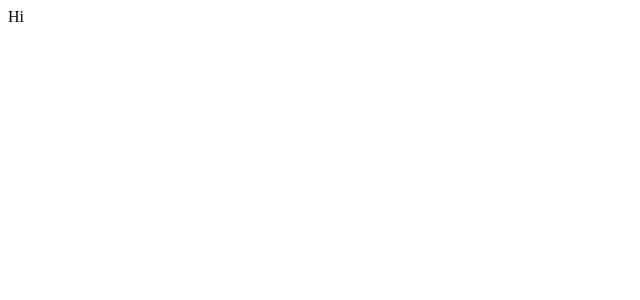
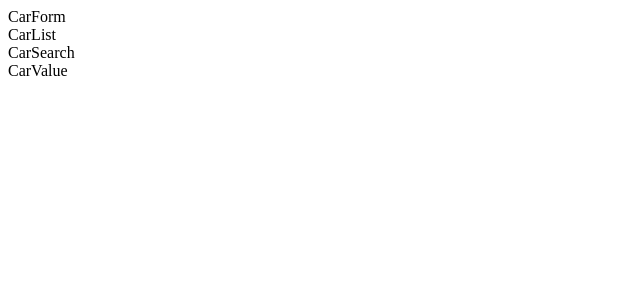
Before and after one commit to mirkiy/cars, a React (Create React App) app: page / in a window 1280 px wide. Shown: the top 300 px of the page, without its empty margins (0-640 px from the left). Built offline with nearby package versions, Linux system fonts and the light colour scheme.

Commit message:
intial components start

```diff
--- a/src/App.js
+++ b/src/App.js
@@ -1,5 +1,17 @@
+import CarForm from './components/CarForm';
+import CarList from './components/CarList';
+import CarSearch from './components/CarSearch';
+import CarValue from './components/CarValue';
+
 function App() {
-  return <div> Hi</div>;
+  return (
+    <div>
+      <CarForm />
+      <CarList />
+      <CarSearch />
+      <CarValue />
+    </div>
+  );
 }
 
 export default App;
--- /dev/null
+++ b/src/components/CarForm.js
@@ -0,0 +1,5 @@
+function CarForm() {
+  return <div>CarForm</div>;
+}
+
+export default CarForm;
--- /dev/null
+++ b/src/components/CarList.js
@@ -0,0 +1,5 @@
+function CarList() {
+  return <div>CarList</div>;
+}
+
+export default CarList;
--- /dev/null
+++ b/src/components/CarSearch.js
@@ -0,0 +1,5 @@
+function CarSearch() {
+  return <div>CarSearch</div>;
+}
+
+export default CarSearch;
--- /dev/null
+++ b/src/components/CarValue.js
@@ -0,0 +1,5 @@
+function CarValue() {
+  return <div>CarValue</div>;
+}
+
+export default CarValue;
```
